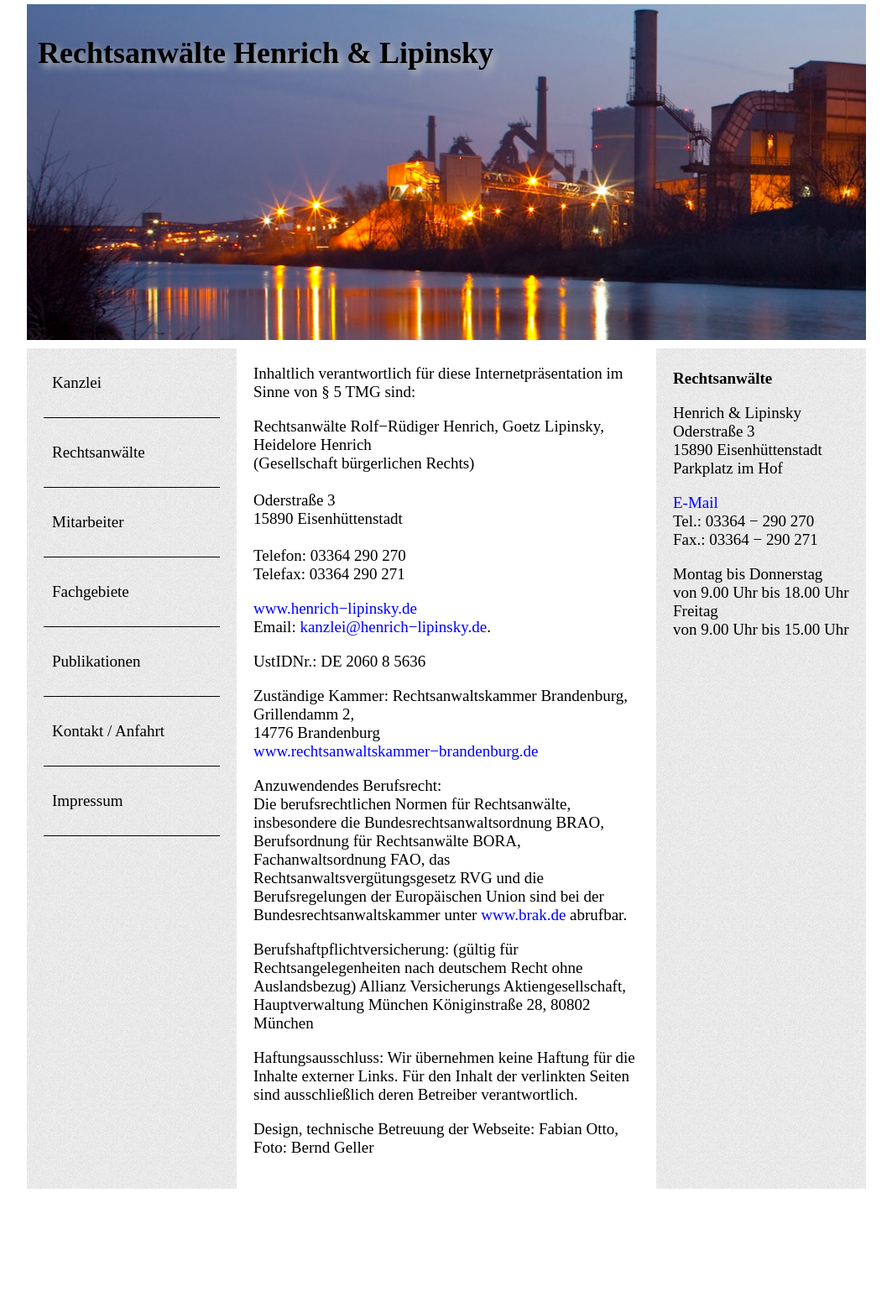
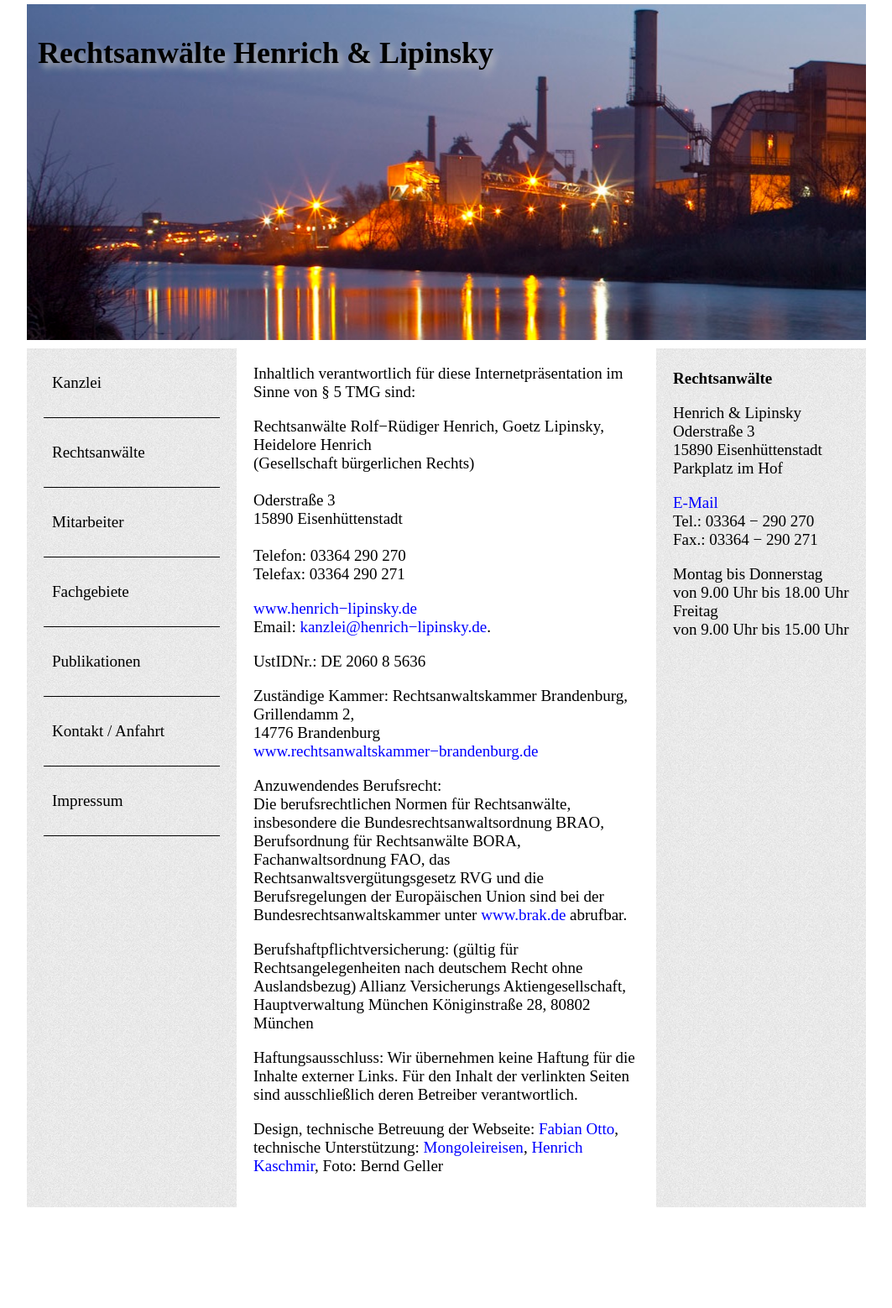
Before and after one commit to zickzackv/henrich-lipinsky.de, a Jekyll site: the page built from impressum/index.html, in a window 1280 px wide. Shown: the whole page at 84% size, without its empty margins (108-1171 px from the left). Built offline with Jekyll 4.4.1, drawn with Linux system fonts in a browser that asks for light colours; Markdown is read by kramdown in place of the engine named in the settings; before the commit the page ends 1536 px from its top, so only the background shows below that.

Commit message:
fixing impressum layout

```diff
--- a/css/main.css
+++ b/css/main.css
@@ -368,6 +368,7 @@
 ul.anwaelte li.anwalt img.image {
   float: right;
   width: 45%;
+  margin-left: 10px;
 }
 
 /*****************************************************************************/
@@ -422,3 +423,14 @@
   display: block;
   margin: 20px auto;
 }
+
+/*****************************************************************************/
+/*
+/* Impressum
+/*
+/*****************************************************************************/
+
+p.support a:visited {
+  color: blue;
+  text-decoration: none;
+}
--- a/impressum/index.html
+++ b/impressum/index.html
@@ -18,23 +18,23 @@
 Telefon: 03364 290 270 <br>
 Telefax: 03364 290 271 <br>
 </p>
-<p>
+<p class="support">
 <a href="http://www.henrich-lipinsky.de">www.henrich&minus;lipinsky.de</a><br>
 Email: <a href="mailto:kanzlei@henrich-lipinsky.de">kanzlei@henrich&minus;lipinsky.de</a>.<br>
 </p>
 
 <p>Ust­IDNr.: DE 2060 8 5636</p>
 
-<p>
+<p class="support">
 Zuständige Kammer: Rechtsanwaltskammer Brandenburg,<br>
 Grillendamm 2,<br>
 14776 Brandenburg<br>
 <a href="www.rechtsanwaltskammer-brandenburg.de">www.rechtsanwaltskammer&minus;brandenburg.de</a>
 </p>
 
-<p>
+<p class="support">
 Anzuwendendes Berufsrecht:<br>
-Die berufsrechtlichen Normen für Rechtsanwälte, insbesondere die Bundesrechtsanwaltsordnung BRAO, Berufsordnung für Rechtsanwälte BORA, Fachanwaltsordnung FAO, das Rechtsanwaltsvergütungsgesetz RVG und die Berufsregelungen der Europäischen Union sind bei der Bundesrechtsanwaltskammer unter <a href="www.brak.de">www.brak.de</a> abrufbar. </p>
+Die berufsrechtlichen Normen für Rechtsanwälte, insbesondere die Bundesrechtsanwaltsordnung BRAO, Berufsordnung für Rechtsanwälte BORA, Fachanwaltsordnung FAO, das Rechtsanwaltsvergütungsgesetz RVG und die Berufsregelungen der Europäischen Union sind bei der Bundesrechtsanwaltskammer unter <a href="http://www.brak.de">www.brak.de</a> abrufbar. </p>
 
 <p>Berufshaftpflichtversicherung: (gültig für Rechtsangelegenheiten nach
 deutschem Recht ohne Auslandsbezug) Allianz Versicherungs­
@@ -47,6 +47,6 @@
 Betreiber verantwortlich.
 </p>
 
-<p>
-Design, technische Betreuung der Webseite: Fabian Otto, Foto: Bernd Geller
+<p class="support">
+    Design, technische Betreuung der Webseite: <a href="http://www.fair-web.info">Fabian Otto</a>, technische Unterstützung: <a href="http://www.mongolei-reise.de/">Mongoleireisen</a>, <a href="http://www.henrich-kaschmir.de/">Henrich Kaschmir</a>, Foto: Bernd Geller
 </p>
```
